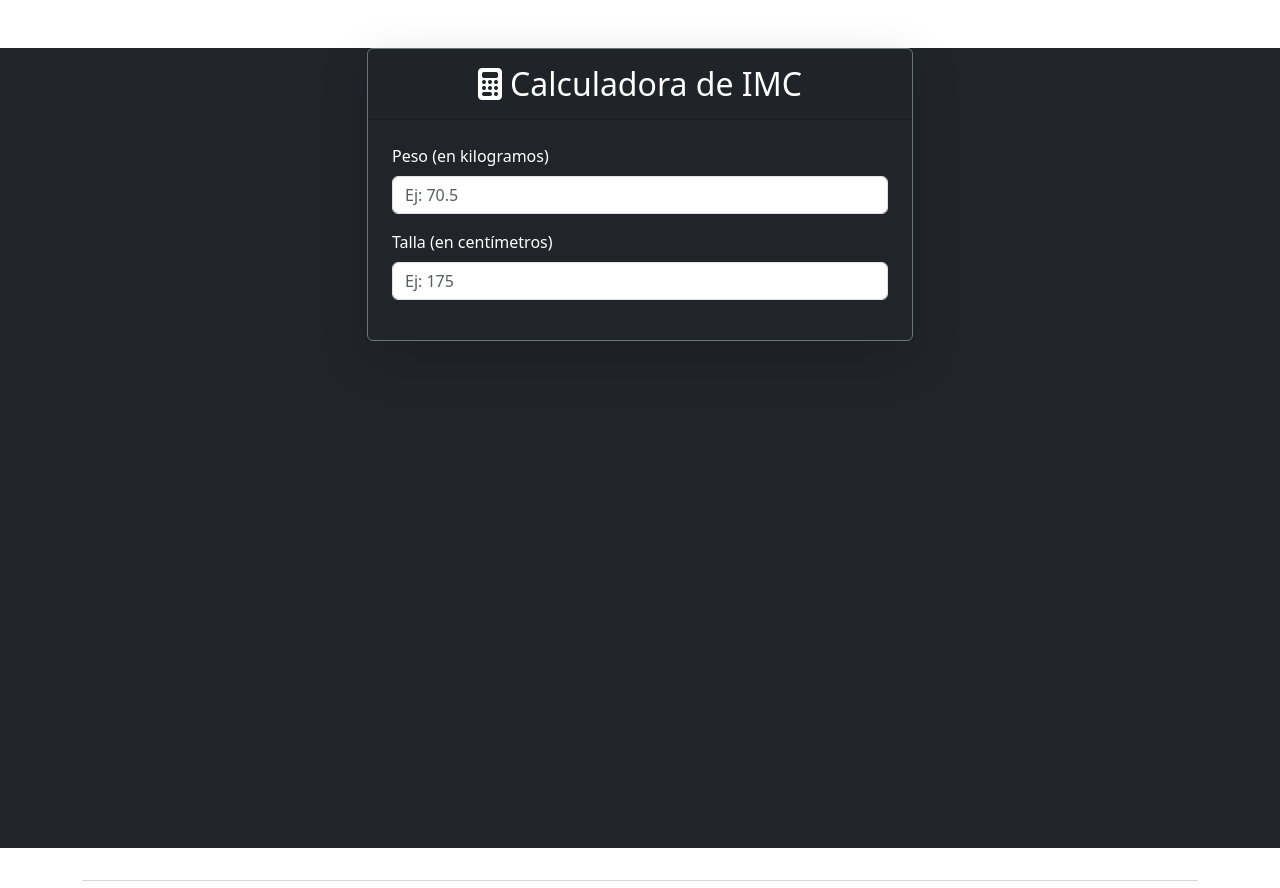
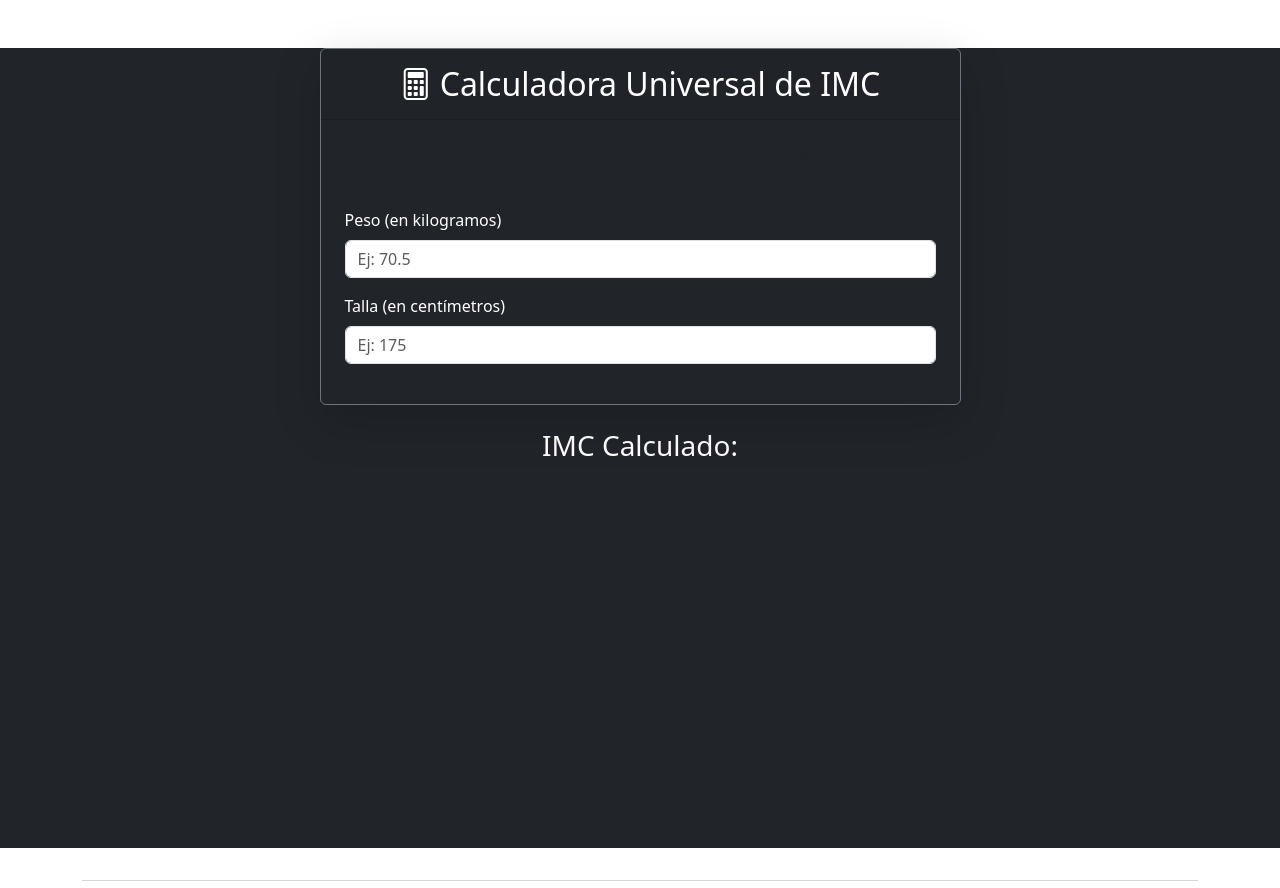
Before and after one commit to juanccm717-cyber/gestor-plantillas-web, a Flask app: page /calculadora_imc in a window 1280 px wide. Shown: the part 56-944 px from the top of the page. Run offline with Flask 3, Linux system fonts and the light colour scheme; the visitor is signed in with stand-in values (Sample User, id 1); some libraries are stand-ins or nearby versions.

Commit message:
Feat: Crear calculadora de IMC universal con resultados múltiples

```diff
--- a/templates/calculadora_imc.html
+++ b/templates/calculadora_imc.html
@@ -1,50 +1,25 @@
 {% extends "base.html" %}
 
-{% block title %}Calculadora de IMC{% endblock %}
+{% block title %}Calculadora Universal de IMC{% endblock %}
 
-{% block head %}
+{% block styles %}
 <style>
-    /* Estilos para la barra de progreso y su indicador */
-    .imc-scale-container {
-        position: relative;
-        margin-top: 1.5rem;
-        padding-bottom: 2.5rem;
+    #resultado-area {
+        transition: opacity 0.5s ease-in-out;
+        opacity: 0;
+        display: none;
     }
-    .imc-indicator {
-        position: absolute;
-        bottom: 20px; /* Alineado con la parte superior de la barra */
-        width: 3px;
-        height: 25px;
-        background-color: #fff;
-        transform: translateX(-50%);
-        transition: left 0.5s ease-out;
-        box-shadow: 0 0 8px rgba(255, 255, 255, 0.9);
-        border-radius: 1.5px;
-        z-index: 10;
+    #resultado-area.visible {
+        opacity: 1;
+        display: block;
     }
-    .imc-indicator-label {
-        position: absolute;
-        bottom: -10px;
-        font-size: 0.9rem;
+    .accordion-button:not(.collapsed) {
+        background-color: #343a40;
+        color: #fff;
+    }
+    .imc-valor {
+        font-size: 2rem;
         font-weight: bold;
-        color: #fff;
-        transform: translateX(-50%);
-        transition: left 0.5s ease-out;
-        white-space: nowrap;
-        text-shadow: 0 0 3px rgba(0,0,0,0.7);
-    }
-    /* NUEVO: Estilos para las etiquetas de los rangos */
-    .range-labels {
-        position: relative;
-        height: 20px;
-        margin-top: -20px; /* Alinea las etiquetas con la barra */
-    }
-    .range-label {
-        position: absolute;
-        bottom: -20px;
-        transform: translateX(-50%);
-        font-size: 0.75rem;
-        color: #adb5bd;
     }
 </style>
 {% endblock %}
@@ -52,44 +27,31 @@
 {% block content %}
 <div class="container mt-5">
     <div class="row justify-content-center">
-        <div class="col-md-8 col-lg-6">
+        <div class="col-md-8 col-lg-7">
             <div class="card bg-dark text-white border-secondary shadow-lg">
                 <div class="card-header bg-dark-accent text-center py-3">
-                    <h2 class="card-title mb-0"><i class="fas fa-calculator me-2"></i>Calculadora de IMC</h2>
+                    <h2 class="card-title mb-0"><i class="bi bi-calculator me-2"></i>Calculadora Universal de IMC</h2>
                 </div>
                 <div class="card-body p-4">
+                    <p class="text-center text-muted">Introduce el peso y la talla para ver la interpretación del IMC en diferentes grupos.</p>
                     <div class="mb-3">
                         <label for="peso" class="form-label">Peso (en kilogramos)</label>
-                        <input type="number" class="form-control" id="peso" placeholder="Ej: 70.5">
+                        <input type="number" class="form-control" id="peso" placeholder="Ej: 70.5" step="0.1">
                     </div>
                     <div class="mb-3">
                         <label for="talla" class="form-label">Talla (en centímetros)</label>
                         <input type="number" class="form-control" id="talla" placeholder="Ej: 175">
                     </div>
-                    <div id="resultado-area" class="mt-4 text-center" style="display: none; opacity: 0; transition: opacity 0.5s;">
-                        <hr>
-                        <h4>Resultado</h4>
-                        <p class="display-4 fw-bold" id="imc-valor"></p>
-                        <p class="fs-4" id="imc-interpretacion"></p>
+                </div>
+            </div>
 
-                        <!-- INICIO DE LA MEJORA VISUAL v4.0 -->
-                        <div class="imc-scale-container">
-                            <!-- Barra de progreso con anchos proporcionales -->
-                            <div class="progress" style="height: 20px;">
-                                <div class="progress-bar bg-info" role="progressbar" style="width: 23.33%"></div>
-                                <div class="progress-bar bg-success" role="progressbar" style="width: 43.33%"></div>
-                                <div class="progress-bar bg-warning" role="progressbar" style="width: 33.34%"></div>
-                            </div>
-                            <!-- Contenedor para el indicador y las etiquetas -->
-                            <div class="range-labels">
-                                <div id="indicator-container"></div>
-                                <div class="range-label" style="left: 23.33%;">18.5</div>
-                                <div class="range-label" style="left: 66.66%;">25</div>
-                                <div class="range-label" style="left: 100%;">30</div>
-                            </div>
-                        </div>
-                        <!-- FIN DE LA MEJORA VISUAL v4.0 -->
-                    </div>
+            <!-- Área de Resultados -->
+            <div id="resultado-area" class="mt-4">
+                <div class="text-center mb-3">
+                    <h3 class="text-white">IMC Calculado: <span id="imc-calculado" class="imc-valor text-primary"></span></h3>
+                </div>
+                <div class="accordion" id="interpretacionesAcordeon">
+                    <!-- Los resultados se insertarán aquí con JavaScript -->
                 </div>
             </div>
         </div>
@@ -102,72 +64,92 @@
     const inputPeso = document.getElementById('peso');
     const inputTalla = document.getElementById('talla');
     const resultadoArea = document.getElementById('resultado-area');
-    const imcValor = document.getElementById('imc-valor');
-    const imcInterpretacion = document.getElementById('imc-interpretacion');
-    const indicatorContainer = document.getElementById('indicator-container');
+    const imcCalculadoSpan = document.getElementById('imc-calculado');
+    const acordeon = document.getElementById('interpretacionesAcordeon');
 
-    function calcularIMC() {
+    function calcularYMostrarResultados() {
         const peso = parseFloat(inputPeso.value);
         const tallaCm = parseFloat(inputTalla.value);
 
         if (isNaN(peso) || isNaN(tallaCm) || peso <= 0 || tallaCm <= 0) {
-            resultadoArea.style.opacity = '0';
-            setTimeout(() => { resultadoArea.style.display = 'none'; }, 500);
+            resultadoArea.classList.remove('visible');
             return;
         }
 
         const tallaM = tallaCm / 100;
-        const imc = peso / (tallaM * tallaM);
-        const imcRedondeado = imc.toFixed(2);
+        const imc = (peso / (tallaM * tallaM)).toFixed(1);
 
-        let interpretacion = '';
-        let colorClase = '';
+        imcCalculadoSpan.textContent = imc;
 
-        // Definimos los rangos de forma clara
-        const RANGOS = {
-            BAJO_PESO: 18.5,
-            NORMAL: 25,
-            SOBREPESO: 30,
-        };
+        let resultadosHTML = '';
 
-        // Lógica de interpretación
-        if (imc < RANGOS.BAJO_PESO) {
-            interpretacion = 'Bajo Peso';
-            colorClase = 'text-info';
-        } else if (imc < RANGOS.NORMAL) {
-            interpretacion = 'Peso Normal';
-            colorClase = 'text-success';
-        } else if (imc < RANGOS.SOBREPESO) {
-            interpretacion = 'Sobrepeso';
-            colorClase = 'text-warning';
-        } else {
-            interpretacion = 'Obesidad';
-            colorClase = 'text-danger';
-        }
+        // 1. Interpretación para Adultos
+        resultadosHTML += generarInterpretacionAdulto(imc);
 
-        imcValor.innerText = imcRedondeado;
-        imcInterpretacion.innerText = interpretacion;
-        imcInterpretacion.className = 'fs-4 ' + colorClase;
+        // 2. Interpretación para Niños (ejemplos clave)
+        resultadosHTML += generarInterpretacionInfantil(imc, 5, 'Niño de 5 años');
+        resultadosHTML += generarInterpretacionInfantil(imc, 10, 'Niño/a de 10 años');
+        resultadosHTML += generarInterpretacionInfantil(imc, 15, 'Adolescente de 15 años');
 
-        // --- LÓGICA DE POSICIONAMIENTO CORREGIDA ---
-        const minVisibleIMC = 15;
-        const maxVisibleIMC = 30; // El final de la barra visible es 30
+        // 3. Interpretación para Gestantes
+        resultadosHTML += generarInterpretacionGestante(imc);
 
-        let percentPosition = ((imc - minVisibleIMC) / (maxVisibleIMC - minVisibleIMC)) * 100;
+        acordeon.innerHTML = resultadosHTML;
 
-        // Aplicamos límites para que el indicador no se salga
-        percentPosition = Math.max(0, Math.min(100, percentPosition));
-
-        indicatorContainer.innerHTML = `
-            <div class="imc-indicator" style="left: ${percentPosition}%;"></div>
-            <div class="imc-indicator-label" style="left: ${percentPosition}%;">Tú</div>
-        `;
-
-        resultadoArea.style.display = 'block';
-        setTimeout(() => { resultadoArea.style.opacity = '1'; }, 10);
+        resultadoArea.classList.add('visible');
     }
 
-    inputPeso.addEventListener('input', calcularIMC);
-    inputTalla.addEventListener('input', calcularIMC);
+    function generarInterpretacionAdulto(imc) {
+        let categoria, color, recomendacion;
+        if (imc < 18.5) { categoria = 'Bajo Peso'; color = 'info'; }
+        else if (imc < 25) { categoria = 'Peso Normal'; color = 'success'; }
+        else if (imc < 30) { categoria = 'Sobrepeso'; color = 'warning'; }
+        else { categoria = 'Obesidad'; color = 'danger'; }
+        recomendacion = 'Clasificación estándar de la OMS para mayores de 20 años.';
+        return crearItemAcordeon('Adultos (+20 años)', imc, categoria, color, recomendacion, 'adulto-collapse', true);
+    }
+
+    function generarInterpretacionInfantil(imc, edad, titulo) {
+        const rangos = { '5': { min: 14, max: 17.5 }, '10': { min: 15, max: 20 }, '15': { min: 17, max: 23 } };
+        const rangoNormal = rangos[edad];
+        let categoria, color;
+
+        if (imc < rangoNormal.min) { categoria = 'Bajo Peso'; color = 'info'; }
+        else if (imc <= rangoNormal.max) { categoria = 'Peso Normal'; color = 'success'; }
+        else if (imc <= rangoNormal.max + 2) { categoria = 'Sobrepeso'; color = 'warning'; }
+        else { categoria = 'Obesidad'; color = 'danger'; }
+        const recomendacion = `Interpretación basada en percentiles de crecimiento para la edad. Rango normal aproximado: ${rangoNormal.min}-${rangoNormal.max}.`;
+        return crearItemAcordeon(titulo, imc, categoria, color, recomendacion, `infantil-${edad}-collapse`);
+    }
+
+    function generarInterpretacionGestante(imc) {
+        let categoria, color, gananciaRecomendada;
+        if (imc < 18.5) { categoria = 'Bajo Peso Pregestacional'; color = 'info'; gananciaRecomendada = '12.5 - 18 kg'; }
+        else if (imc < 25) { categoria = 'Peso Normal Pregestacional'; color = 'success'; gananciaRecomendada = '11.5 - 16 kg'; }
+        else if (imc < 30) { categoria = 'Sobrepeso Pregestacional'; color = 'warning'; gananciaRecomendada = '7 - 11.5 kg'; }
+        else { categoria = 'Obesidad Pregestacional'; color = 'danger'; gananciaRecomendada = '5 - 9 kg'; }
+        const recomendacion = `Si este IMC corresponde a su estado <strong>pregestacional</strong>, la ganancia de peso recomendada es de <strong>${gananciaRecomendada}</strong>.`;
+        return crearItemAcordeon('Gestantes', imc, categoria, color, recomendacion, 'gestante-collapse');
+    }
+
+    function crearItemAcordeon(titulo, imc, categoria, color, recomendacion, id, expandido = false) {
+        return `
+            <div class="accordion-item bg-dark text-white border-secondary">
+                <h2 class="accordion-header" id="heading-${id}">
+                    <button class="accordion-button ${expandido ? '' : 'collapsed'}" type="button" data-bs-toggle="collapse" data-bs-target="#${id}" aria-expanded="${expandido}" aria-controls="${id}">
+                        ${titulo} - <span class="ms-2 fw-bold text-${color}">${categoria}</span>
+                    </button>
+                </h2>
+                <div id="${id}" class="accordion-collapse collapse ${expandido ? 'show' : ''}" aria-labelledby="heading-${id}" data-bs-parent="#interpretacionesAcordeon">
+                    <div class="accordion-body">
+                        ${recomendacion}
+                    </div>
+                </div>
+            </div>
+        `;
+    }
+
+    inputPeso.addEventListener('input', calcularYMostrarResultados);
+    inputTalla.addEventListener('input', calcularYMostrarResultados);
 </script>
 {% endblock %}
```
